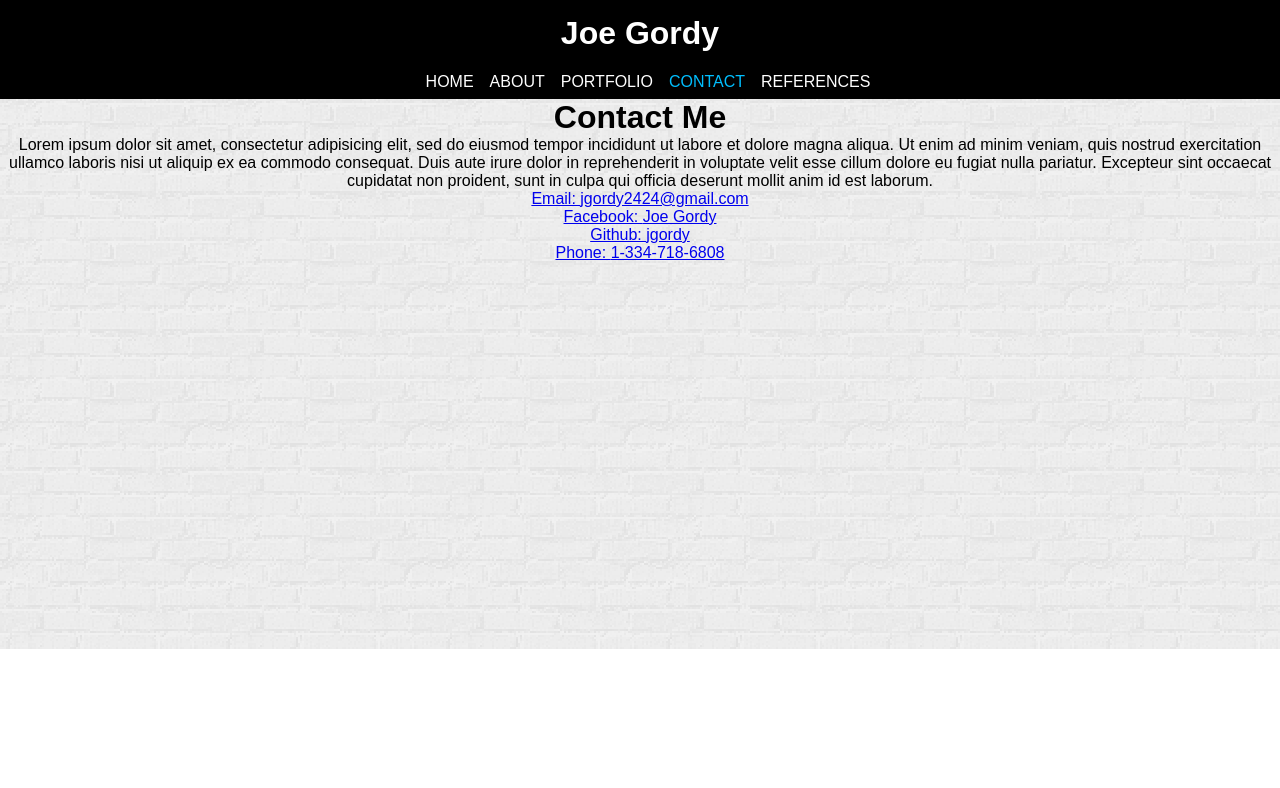
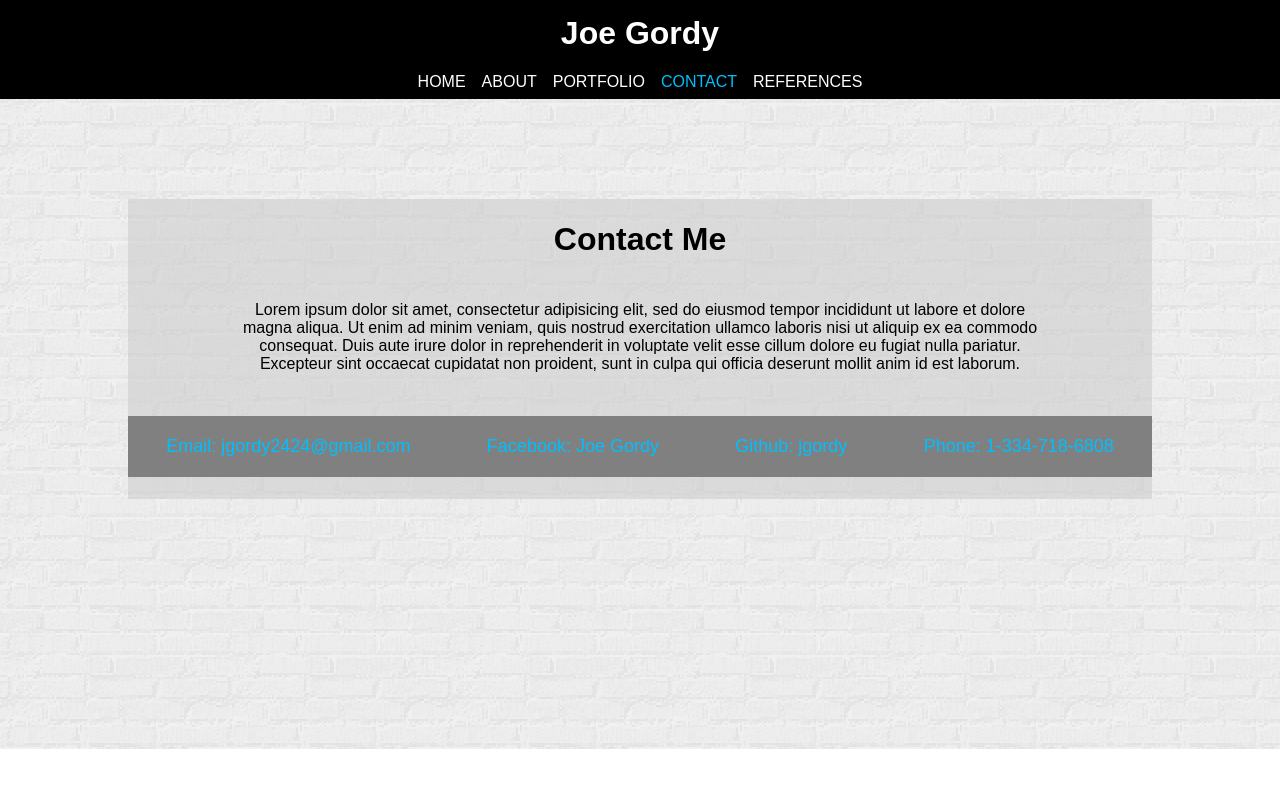
Before and after one commit to JGordy/portfolio_app_pt2, a React (Create React App) app: page /Contact in a window 1280 px wide. Shown: the top 788 px of the page. Built offline with nearby package versions, Linux system fonts and the light colour scheme.

Commit message:
added styling to contact page. Ensured all concat links work correctly

```diff
--- a/src/index.js
+++ b/src/index.js
@@ -23,7 +23,6 @@ ReactDOM.render(
           <Route path='/Portfolio' component={Portfolio}/>
           <Route path='/Contact' component={Contact}/>
           <Route path='/References' component={References}/>
-
         </Switch>
       </App>
     </BaseLayout>
--- a/src/styles/App.css
+++ b/src/styles/App.css
@@ -21,7 +21,7 @@ nav {
   background-color: black;
   position: -webkit-sticky;
   position: sticky;
-  padding: 8px;
+  padding: 8px 0px;
   top: 0px;
   width: 100%;
 }
@@ -122,6 +122,11 @@ h3 {
   text-decoration: none;
 }
 
+.button a:hover {
+  background-color: white;
+  color: deepskyblue;
+}
+
 .info a {
   background-color: white;
   border: 1px solid deepskyblue;
@@ -202,3 +207,38 @@ line-height: 1.6em;
 .selected {
   color: deepskyblue;
 }
+
+.contact {
+  background-color: rgba(200, 200, 200, 0.5);
+  display: flex;
+  flex-flow: column;
+  justify-content: space-around;
+  height: 300px;
+  margin: 100px auto;
+  width: 80%;
+}
+
+.contact p {
+  margin: 0px auto;
+  width: 80%;
+}
+
+ul {
+  background-color: gray;
+  display: flex;
+  justify-content: space-around;
+  padding: 20px 0px;
+}
+
+li {
+  list-style: none;
+}
+ li a {
+   color: deepskyblue;
+   font-size: 18px;
+   text-decoration: none;
+ }
+
+ li a:hover {
+   color: white;
+ }
```
